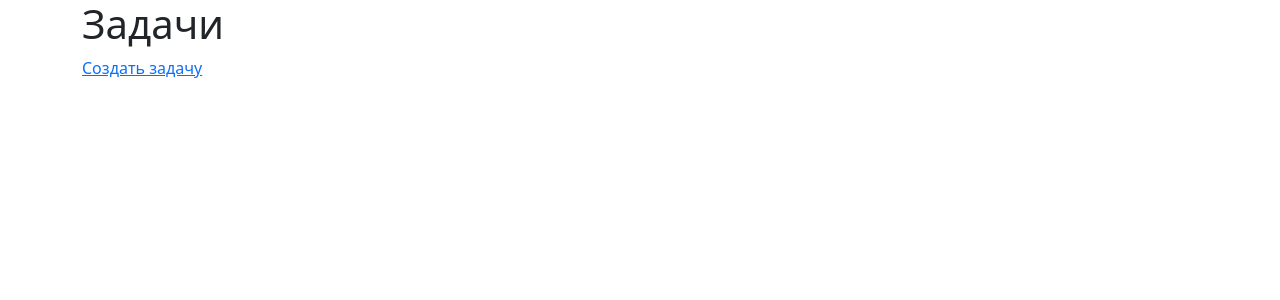
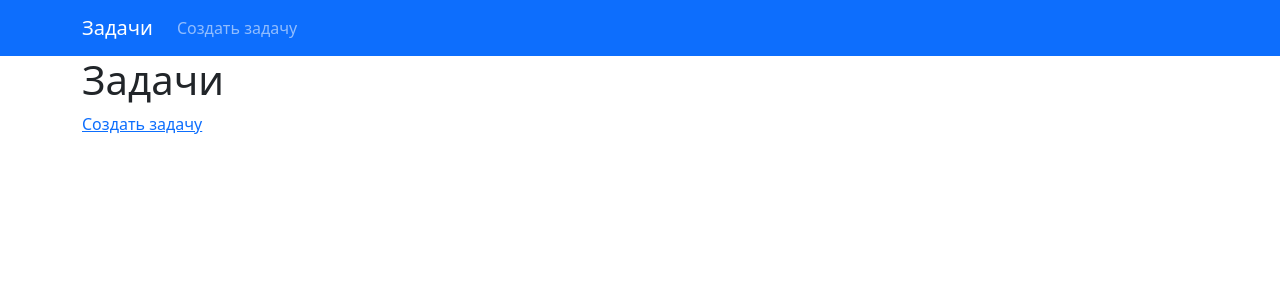
Before and after one commit to Napopegu/homework53_aziz_muzaffarov, a Django app: page / in a window 1280 px wide. Shown: the top 300 px of the page. Run offline with Django 5.2, Linux system fonts and the light colour scheme; data that the repository does not hold is empty.

Commit message:
Создание base.html

```diff
--- /dev/null
+++ b/source/webapp/templates/base.html
@@ -0,0 +1,37 @@
+<!doctype html>
+<html lang="en">
+<head>
+    <meta charset="utf-8">
+    <meta name="viewport" content="width=device-width, initial-scale=1">
+    <title>{% block title %}Задачи{% endblock %}</title>
+    <link href="https://cdn.jsdelivr.net/npm/bootstrap@5.3.2/dist/css/bootstrap.min.css" rel="stylesheet"
+          integrity="sha384-T3c6CoIi6uLrA9TneNEoa7RxnatzjcDSCmG1MXxSR1GAsXEV/Dwwykc2MPK8M2HN" crossorigin="anonymous">
+</head>
+<body>
+<nav class="navbar navbar-expand-lg bg-primary" data-bs-theme="dark">
+    <div class="container">
+        <a class="navbar-brand" href="{% url 'index' %}">Задачи</a>
+        <button class="navbar-toggler" type="button" data-bs-toggle="collapse" data-bs-target="#navbarNav"
+                aria-controls="navbarNav" aria-expanded="false" aria-label="Toggle navigation">
+            <span class="navbar-toggler-icon"></span>
+        </button>
+        <div class="collapse navbar-collapse" id="navbarNav">
+            <ul class="navbar-nav">
+                {% block menu %}
+                {% endblock %}
+            </ul>
+        </div>
+    </div>
+</nav>
+
+<div class="container">
+    {% block content %}
+    {% endblock %}
+</div>
+
+
+<script src="https://cdn.jsdelivr.net/npm/bootstrap@5.3.2/dist/js/bootstrap.bundle.min.js"
+        integrity="sha384-C6RzsynM9kWDrMNeT87bh95OGNyZPhcTNXj1NW7RuBCsyN/o0jlpcV8Qyq46cDfL"
+        crossorigin="anonymous"></script>
+</body>
+</html>
--- a/source/webapp/templates/index.html
+++ b/source/webapp/templates/index.html
@@ -1,14 +1,11 @@
-<!doctype html>
-<html lang="en">
-  <head>
-    <meta charset="utf-8">
-    <meta name="viewport" content="width=device-width, initial-scale=1">
-    <title>Задачи</title>
-    <link href="https://cdn.jsdelivr.net/npm/bootstrap@5.3.2/dist/css/bootstrap.min.css" rel="stylesheet" integrity="sha384-T3c6CoIi6uLrA9TneNEoa7RxnatzjcDSCmG1MXxSR1GAsXEV/Dwwykc2MPK8M2HN" crossorigin="anonymous">
-  </head>
-  <body>
+{% extends 'base.html' %}
+{% block menu %}
+    <li class="nav-item">
+        <a class="nav-link" aria-current="page" href="{% url 'task_create' %}">Создать задачу</a>
+    </li>
+{% endblock %}
+{% block content %}
 
-      <div class="container">
     <h1>Задачи</h1>
     <a href="{% url 'task_create' %}">Создать задачу</a>
     <div class="row-row-cols-2">
@@ -22,7 +19,7 @@
                         <div class="d-flex">
                             <form action="{% url 'task_delete' %}" method="POST">
                                 {% csrf_token %}
-                                <input type="hidden" name = "id" value="{{ task.id }}">
+                                <input type="hidden" name="id" value="{{ task.id }}">
                                 <button type="submit" class="btn btn-danger">Удалить</button>
                             </form>
                             <a href="{% url 'task_view' pk=task.pk %}" class="btn btn-primary ms-2">Подробнее</a>
@@ -38,11 +35,4 @@
 
 
     </div>
-
-      </div>
-
-
-
-    <script src="https://cdn.jsdelivr.net/npm/bootstrap@5.3.2/dist/js/bootstrap.bundle.min.js" integrity="sha384-C6RzsynM9kWDrMNeT87bh95OGNyZPhcTNXj1NW7RuBCsyN/o0jlpcV8Qyq46cDfL" crossorigin="anonymous"></script>
-  </body>
-</html>
+{% endblock %}
```
Lines whose indentation alone changed are shown as unchanged.
